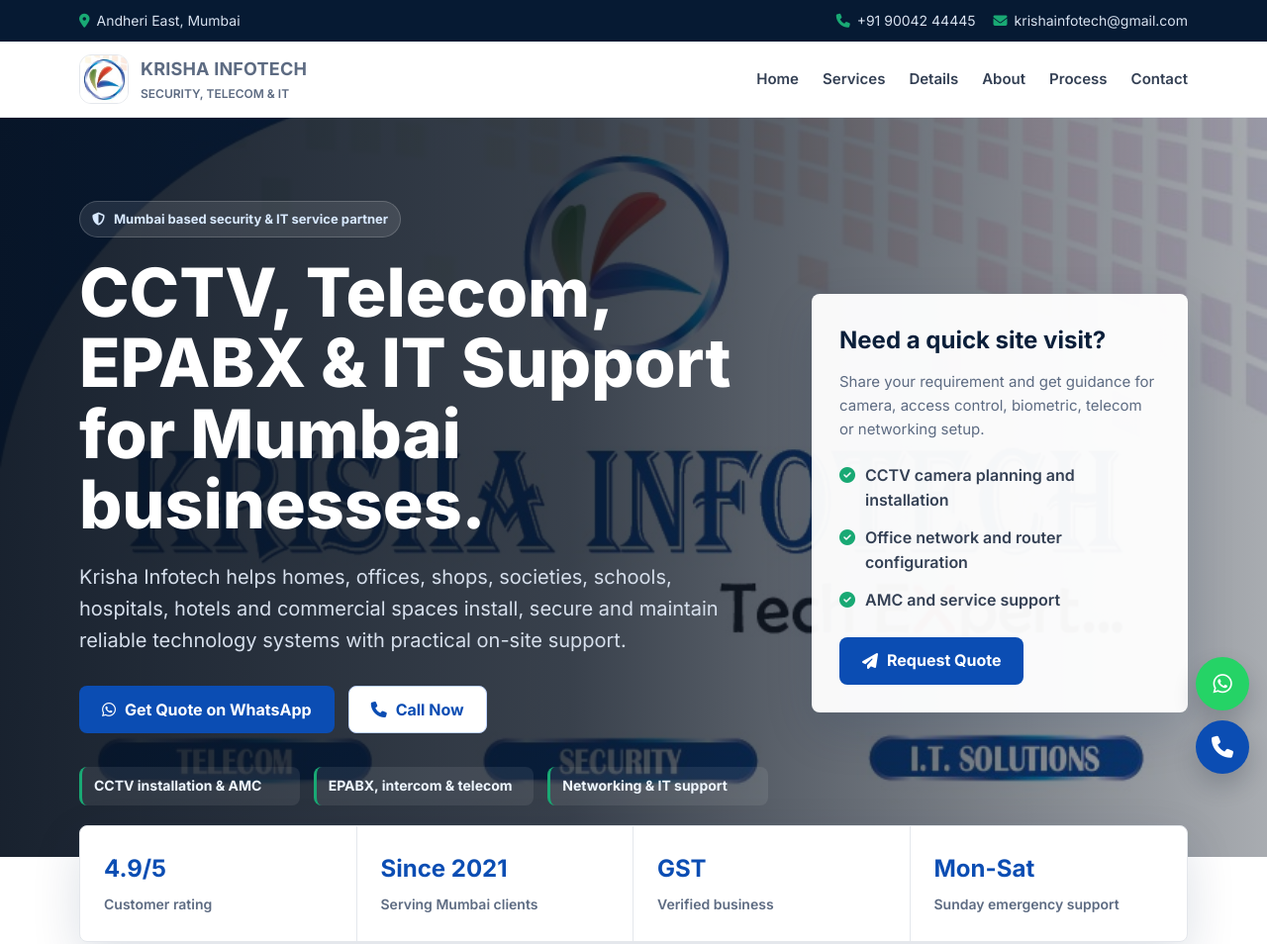
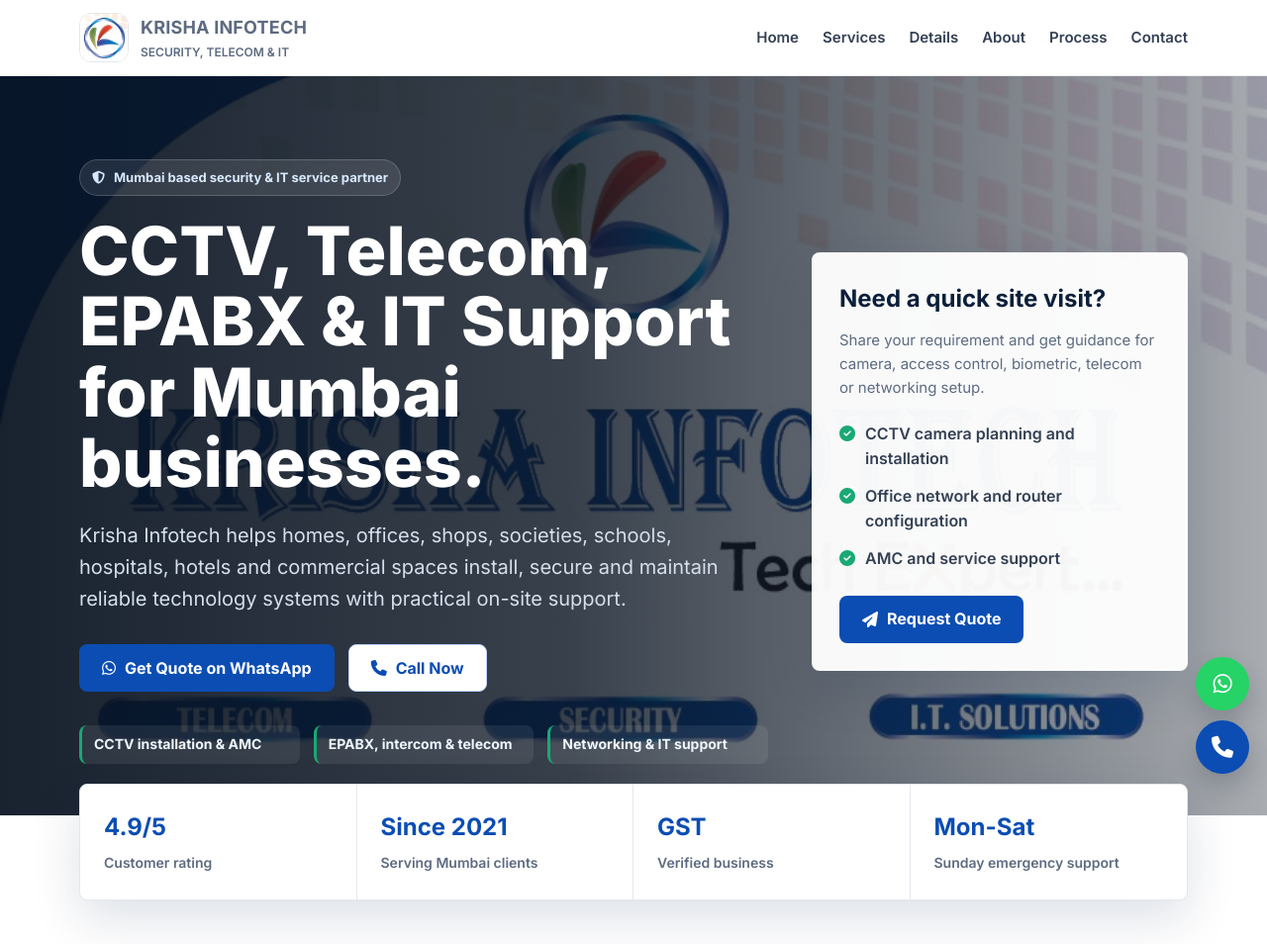
Before and after one commit to mayankrpmishra-dev/KRISHA-INFOTECH-, a plain HTML site: page index.html in a window 1280 px wide. Shown: the top 954 px of the page at 99% size. Drawn offline with Linux system fonts and the light colour scheme.

Commit message:
Update index.html

```diff
--- a/index.html
+++ b/index.html
@@ -67,16 +67,6 @@
 </head>
 
 <body>
-  <div class="topbar">
-    <div class="container">
-      <span><i class="fa-solid fa-location-dot"></i>Andheri East, Mumbai</span>
-      <div class="topbar-links">
-        <a href="tel:+919004244445"><i class="fa-solid fa-phone"></i>+91 90042 44445</a>
-        <a href="mailto:krishainfotech@gmail.com"><i class="fa-solid fa-envelope"></i>krishainfotech@gmail.com</a>
-      </div>
-    </div>
-  </div>
-
   <header>
     <div class="container nav-wrap">
       <a class="brand" href="#home" aria-label="Krisha Infotech home">
```
